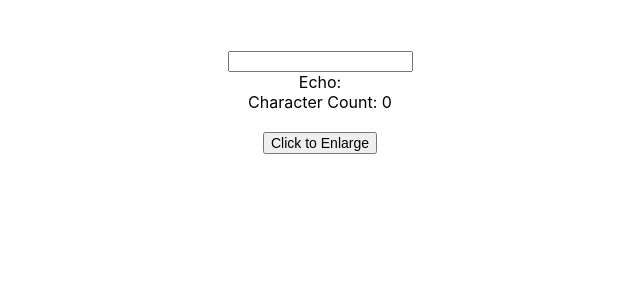
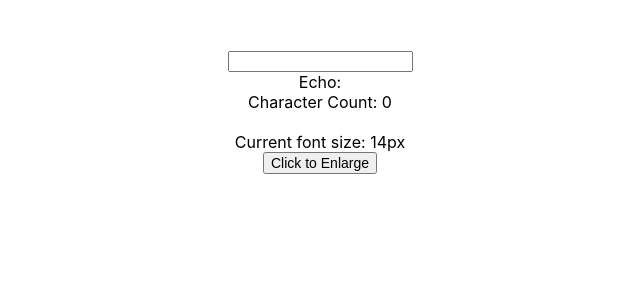
Before and after one commit to Onepiece2424/my-recoil-app, a React (Create React App) app: page / in a window 1280 px wide. Shown: the top 300 px of the page, without its empty margins (320-960 px from the left). Built offline with nearby package versions, Linux system fonts and the light colour scheme.

Commit message:
feat:selectorを作成

```diff
--- a/src/atoms/notesAtom.ts
+++ b/src/atoms/notesAtom.ts
@@ -1,4 +1,4 @@
-import { atom } from "recoil";
+import { atom, selector } from "recoil";
 
 export const textState = atom({
     key: 'textState',
@@ -9,3 +9,13 @@ export const fontSizeState = atom({
   key: 'fontSizeState',
   default: 14,
 });
+
+export const fontSizeLabelState = selector({
+  key: 'fontSizeLabelState',
+  get: ({get}) => {
+    const fontSize = get(fontSizeState);
+    const unit = 'px';
+
+    return `${fontSize}${unit}`;
+  },
+});
--- a/src/components/FontButton.tsx
+++ b/src/components/FontButton.tsx
@@ -1,16 +1,19 @@
 import React from 'react'
-import { useRecoilState } from 'recoil';
+import { useRecoilState, useRecoilValue } from 'recoil';
 import styled from 'styled-components';
-import { fontSizeState } from '../atoms/notesAtom.ts';
+import { fontSizeState, fontSizeLabelState } from '../atoms/notesAtom.ts';
 
 const FontButton = () => {
 
   const [fontSize, setFontSize] = useRecoilState(fontSizeState);
+  const fontSizeLabel = useRecoilValue(fontSizeLabelState);
 
   console.log(fontSize);
 
   return (
     <ButtonWrapper>
+      <div>Current font size: {fontSizeLabel}</div>
+
       <button onClick={() => setFontSize((size: number) => size + 1)} style={{ fontSize: `${fontSize}px` }}>
         Click to Enlarge
       </button>
```
